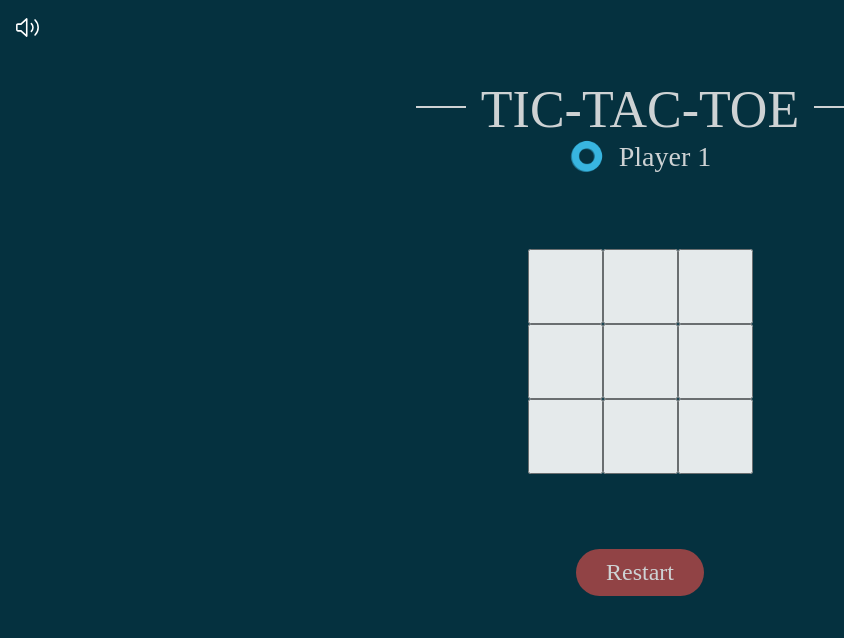
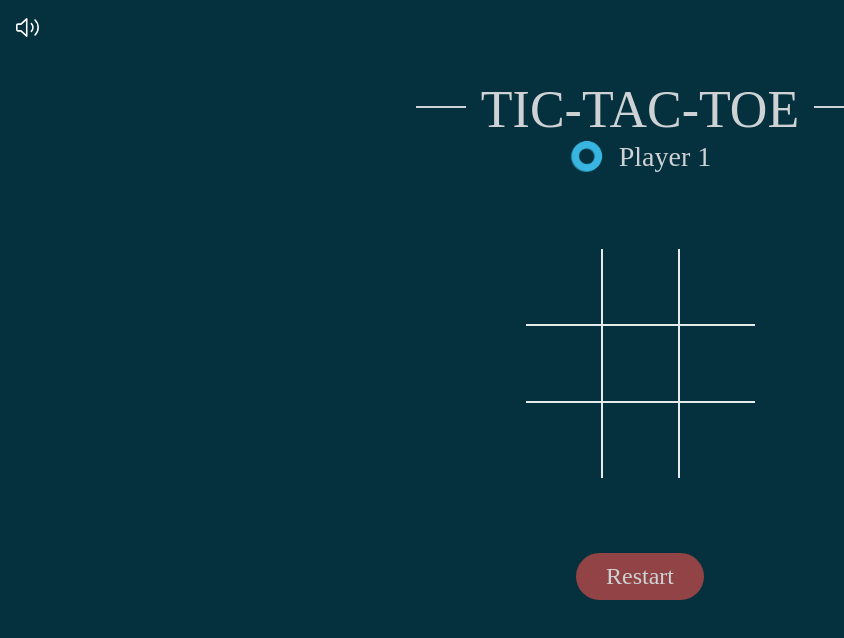
Before and after one commit to biancashiromoto/react-tic-tac-toe, a React (Vite) app: page / in a window 1280 px wide. Shown: the top 638 px of the page, without its empty margins (0-844 px from the left). Built offline with nearby package versions, Linux system fonts and the light colour scheme; a web font is replaced by a local one.

Commit message:
style: Refactor component Cell's styling

```diff
--- a/src/components/Cell/Cell.css
+++ b/src/components/Cell/Cell.css
@@ -1,38 +1,47 @@
 @import url('../../App.css');
+
+label {
+  border: solid 1px white;
+  z-index: 0;
+  width: 75px;
+  height: 75px;
+}
+
+label:nth-of-type(-n + 3) {
+  border-top: none;
+}
+
+label:nth-of-type(3n) {
+  border-right: none;
+}
+
+label:nth-of-type(n + 7) {
+  border-bottom: none;
+}
+
+label:nth-of-type(3n - 2) {
+  border-left: none;
+}
 
 .cell {
   align-items: center;
-  border: solid 1px var(--white);
   display: flex;
-  height: 75px;
   justify-content: center;
+  position: relative;
   transition: 300ms;
-  width: 75px;
+  opacity: 0%;
 }
 
-.cell:hover {
+label:hover {
   background-color: var(--cell-hover);
-}
-
-.cell:nth-child(-n + 3) {
-  border-top: none;
-}
-
-.cell:nth-child(3n) {
-  border-right: none;
-}
-
-.cell:nth-child(n + 7) {
-  border-bottom: none;
-}
-
-.cell:nth-child(3n - 2) {
-  border-left: none;
 }
 
 .player-symbol {
   animation: fade-in 0.2s ease-in forwards;
   width: 50px;
+
+  top: 10px;
+  z-index: 1;
 }
 
 .disabled {
```
